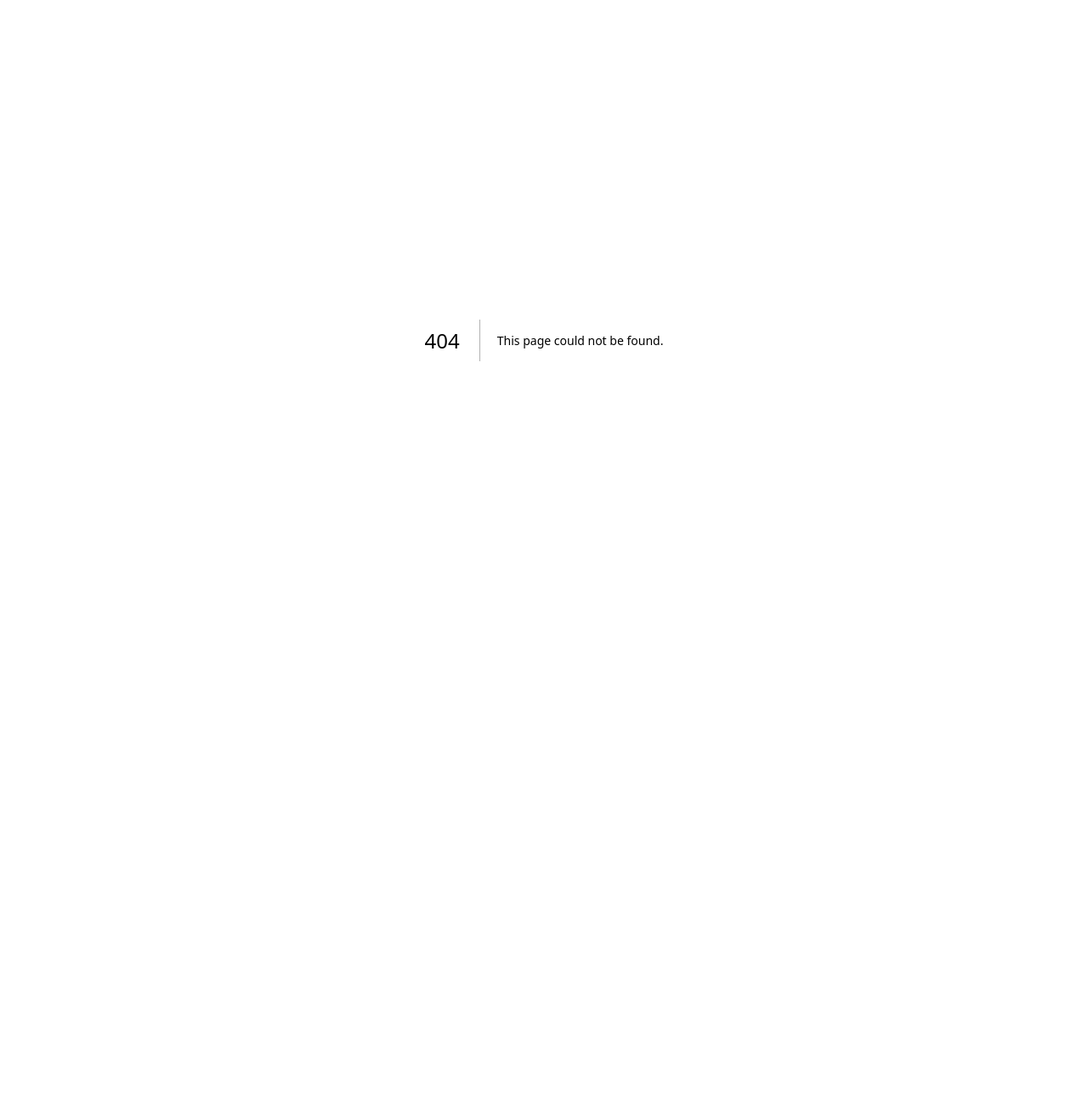
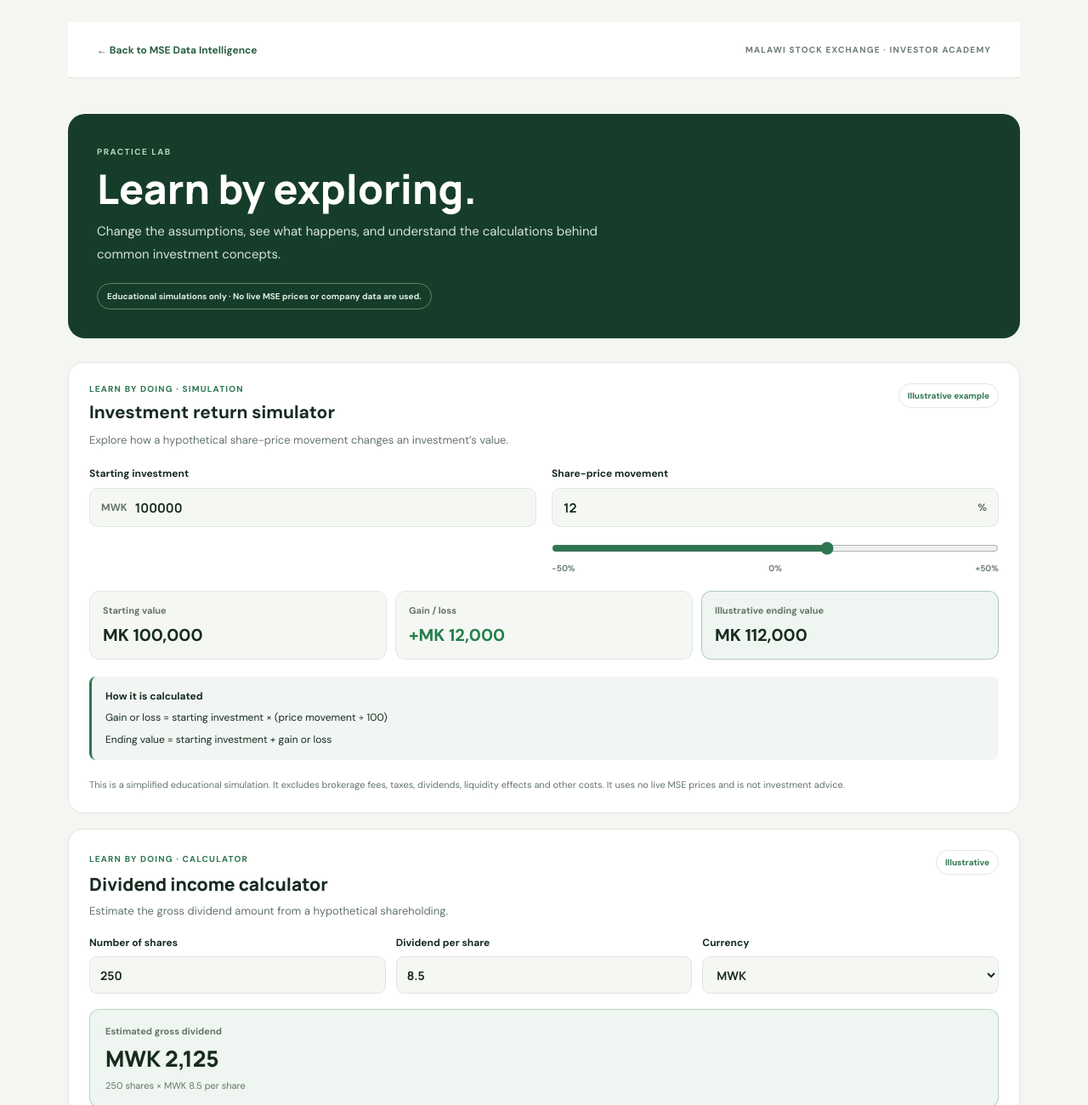
Before and after one commit to ZealotObryan/mse-data-intelligence, a Next.js app: page /academy/practice in a window 1280 px wide. Before the commit this address had no page. Shown: the top 1300 px of the page at 85% size. Before the commit the page ends 800 px from the top, so only its background shows below. Built offline with nearby package versions, Linux system fonts and the light colour scheme.

Commit message:
Add interactive Investor Academy practice lab
* Add illustrative dividend income calculator

* Style dividend income calculator

* Add Investor Academy practice lab page

* Style Investor Academy practice lab

```diff
--- /dev/null
+++ b/src/app/academy/practice/page.module.css
@@ -0,0 +1,10 @@
+.page{--surface:#fff;--panel:#f5f7f3;--text:#172b20;--muted:#64746a;--line:#dfe7df;--accent:#2d7650;min-height:100vh;padding:26px clamp(16px,5vw,72px) 56px;background:#f4f6f1;color:var(--text);font-family:DM Sans,sans-serif}
+.top{display:flex;align-items:center;justify-content:space-between;gap:16px;max-width:1120px;margin:0 auto 42px;color:#6b7b70;font-size:10px;font-weight:800;letter-spacing:.12em}
+.back{color:#285f41;text-decoration:none;font-size:12px;letter-spacing:0}.back:hover{text-decoration:underline}
+.hero{max-width:1120px;margin:0 auto 28px;padding:34px;border-radius:20px;background:#163d2a;color:#fff}
+.kicker{color:#b9d5bf;font-size:10px;font-weight:850;letter-spacing:.15em}
+.hero h1{margin:10px 0;font:850 clamp(32px,5vw,48px)/1.1 Manrope,sans-serif}.hero p{max-width:650px;margin:0;color:#d6e4d9;font-size:15px;line-height:1.8}
+.disclosure{display:inline-flex;margin-top:20px;padding:8px 11px;border:1px solid #63836c;border-radius:999px;color:#e0eee2;font-size:10px;font-weight:700}
+.tools{display:grid;grid-template-columns:1fr;gap:18px;max-width:1120px;margin:0 auto}
+.footer{max-width:1120px;margin:24px auto 0;color:#68786d;font-size:11px;line-height:1.7}
+@media(max-width:600px){.page{padding:17px 12px 36px}.top{align-items:flex-start;flex-direction:column;margin-bottom:26px}.hero{padding:24px 19px}.disclosure{border-radius:10px;line-height:1.5}}
--- /dev/null
+++ b/src/app/academy/practice/page.tsx
@@ -0,0 +1,31 @@
+import Link from "next/link";
+import InvestmentReturnSimulator from "@/components/academy/InvestmentReturnSimulator";
+import DividendCalculator from "@/components/academy/DividendCalculator";
+import styles from "./page.module.css";
+
+export const metadata = {
+  title: "Investor Academy Practice Lab | MSE Analytics",
+  description: "Interactive, illustrative financial learning tools for the MSE Investor Academy."
+};
+
+export default function AcademyPracticePage() {
+  return (
+    <main className={styles.page}>
+      <header className={styles.top}>
+        <Link href="/" className={styles.back}>← Back to MSE Data Intelligence</Link>
+        <span>MALAWI STOCK EXCHANGE · INVESTOR ACADEMY</span>
+      </header>
+      <section className={styles.hero}>
+        <span className={styles.kicker}>PRACTICE LAB</span>
+        <h1>Learn by exploring.</h1>
+        <p>Change the assumptions, see what happens, and understand the calculations behind common investment concepts.</p>
+        <div className={styles.disclosure}>Educational simulations only · No live MSE prices or company data are used.</div>
+      </section>
+      <div className={styles.tools}>
+        <InvestmentReturnSimulator />
+        <DividendCalculator />
+      </div>
+      <footer className={styles.footer}>All values are hypothetical. These tools are for financial education, not investment advice. Actual investment outcomes may differ and may include fees, taxes and other costs.</footer>
+    </main>
+  );
+}
--- /dev/null
+++ b/src/components/academy/DividendCalculator.module.css
@@ -0,0 +1,10 @@
+.card{display:grid;gap:18px;padding:24px;border:1px solid var(--line);border-radius:18px;background:var(--surface);color:var(--text)}
+.header{display:flex;justify-content:space-between;gap:14px}.kicker{font-size:10px;font-weight:850;letter-spacing:.12em;color:var(--accent)}
+.header h3{margin:8px 0;color:var(--text);font:800 21px Manrope,sans-serif}.header p{margin:0;color:var(--muted);font-size:13px;line-height:1.6}
+.tag{height:max-content;padding:7px 10px;border:1px solid var(--line);border-radius:999px;color:var(--accent);font-size:10px;font-weight:800}
+.fields{display:grid;grid-template-columns:repeat(3,minmax(0,1fr));gap:12px}.fields label{display:grid;gap:8px;font-size:12px;font-weight:750;color:var(--text)}
+.fields input,.fields select{width:100%;min-height:44px;padding:0 12px;border:1px solid var(--line);border-radius:9px;background:var(--panel,rgba(100,130,110,.06));color:var(--text);font:700 14px Manrope,sans-serif}
+.result{display:grid;gap:7px;padding:18px;border-radius:12px;border:1px solid rgba(55,125,83,.3);background:rgba(55,125,83,.08)}
+.result span{color:var(--muted);font-size:11px;font-weight:750}.result strong{font:850 26px Manrope,sans-serif;color:var(--text)}.result small{font-size:11px;color:var(--muted)}
+.note{margin:0;color:var(--muted);font-size:11px;line-height:1.75}.error{margin:0;color:#bd554b;font-size:12px}
+@media(max-width:650px){.card{padding:17px}.fields{grid-template-columns:1fr}.header{display:grid}.tag{justify-self:start}}
--- /dev/null
+++ b/src/components/academy/DividendCalculator.tsx
@@ -0,0 +1,32 @@
+"use client";
+
+import { useMemo, useState } from "react";
+import styles from "./DividendCalculator.module.css";
+
+const money = new Intl.NumberFormat("en-MW", { maximumFractionDigits: 2 });
+export default function DividendCalculator() {
+  const [shares, setShares] = useState("250");
+  const [dividend, setDividend] = useState("8.5");
+  const [currency, setCurrency] = useState<"MWK" | "USD">("MWK");
+  const result = useMemo(() => {
+    const count = Number(shares);
+    const perShare = Number(dividend);
+    if (!Number.isFinite(count) || !Number.isFinite(perShare) || count < 0 || perShare < 0) return null;
+    return count * perShare;
+  }, [shares, dividend]);
+  return (
+    <section className={styles.card} aria-labelledby="dividend-title">
+      <div className={styles.header}>
+        <div><span className={styles.kicker}>LEARN BY DOING · CALCULATOR</span><h3 id="dividend-title">Dividend income calculator</h3><p>Estimate the gross dividend amount from a hypothetical shareholding.</p></div>
+        <span className={styles.tag}>Illustrative</span>
+      </div>
+      <div className={styles.fields}>
+        <label>Number of shares<input type="number" min="0" step="1" inputMode="numeric" value={shares} onChange={e=>setShares(e.target.value)}/></label>
+        <label>Dividend per share<input type="number" min="0" step="0.01" inputMode="decimal" value={dividend} onChange={e=>setDividend(e.target.value)}/></label>
+        <label>Currency<select value={currency} onChange={e=>setCurrency(e.target.value as "MWK"|"USD")}><option value="MWK">MWK</option><option value="USD">USD</option></select></label>
+      </div>
+      {result===null ? <p className={styles.error} role="alert">Enter valid non-negative numbers for shares and dividend per share.</p> : <div className={styles.result} aria-live="polite"><span>Estimated gross dividend</span><strong>{currency} {money.format(result)}</strong><small>{money.format(Number(shares))} shares × {currency} {money.format(Number(dividend))} per share</small></div>}
+      <p className={styles.note}>This estimate is before any applicable withholding tax or other deductions. It assumes the declared dividend is paid in full and you hold the shares on the relevant entitlement date. It is not a forecast or investment recommendation.</p>
+    </section>
+  );
+}
```
